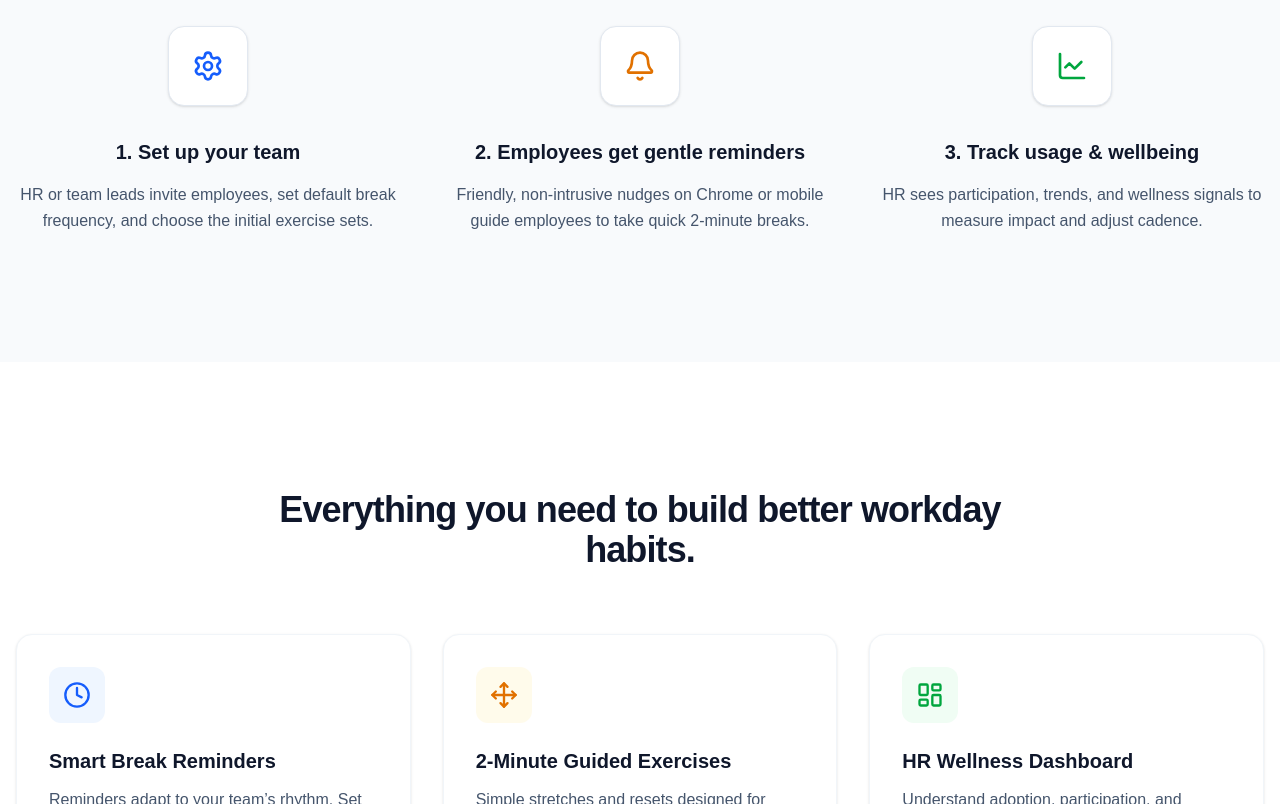
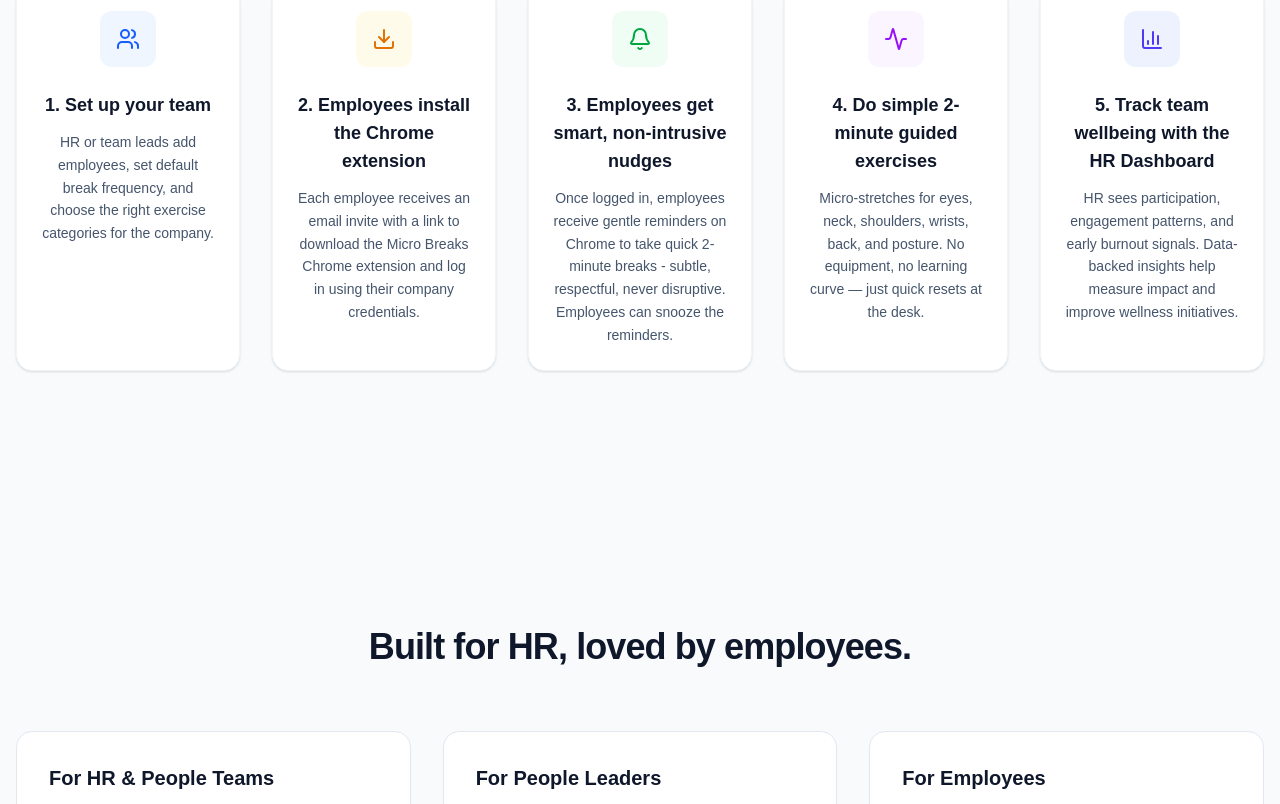
Before and after one commit to Manialdi/microbreaks-v2, a Next.js app: page / in a window 1280 px wide. Shown: the part 1936-2740 px from the top of the page. Built offline with nearby package versions, Linux system fonts and the light colour scheme.

Commit message:
refactor: Unite How It Works and Features into single 5-step flow

```diff
--- a/app/(marketing)/page.tsx
+++ b/app/(marketing)/page.tsx
@@ -1,7 +1,7 @@
 
 import Image from "next/image"
 import Link from "next/link"
-import { ArrowRight, Activity, Smile, BarChart3, Heart, Zap, Users, Globe, Settings, Bell, LineChart, Clock, Move, LayoutDashboard, CheckCircle, Check } from "lucide-react"
+import { ArrowRight, Activity, Smile, BarChart3, Heart, Zap, Users, Globe, Settings, Bell, LineChart, Clock, Move, LayoutDashboard, CheckCircle, Check, Download } from "lucide-react"
 import { FaqSection } from "@/components/landing/FaqSection"
 
 export default function LandingPage() {
@@ -131,96 +131,69 @@ export default function LandingPage() {
                 </div>
             </section>
 
-            {/* How It Works Section */}
+            {/* How Micro Breaks Works Section */}
             <section id="how-it-works" className="bg-slate-50 py-24 lg:py-32">
                 <div className="container mx-auto px-4">
                     <div className="max-w-3xl mx-auto text-center mb-16">
-                        <span className="text-blue-600 font-semibold tracking-wide uppercase text-sm">How Micro Breaks Works</span>
+                        <span className="text-blue-600 font-semibold tracking-wide uppercase text-sm">HOW MICRO BREAKS WORKS</span>
                         <h2 className="text-3xl lg:text-4xl font-bold text-slate-900 mt-3 mb-6 tracking-tight">
-                            Tiny breaks, big impact — in three simple steps.
+                            Tiny breaks, big impact — in one simple flow.
                         </h2>
                     </div>
 
-                    <div className="grid md:grid-cols-3 gap-12 relative">
-                        {/* Connecting Line (Desktop) */}
-                        <div className="hidden md:block absolute top-[2.5rem] left-1/6 right-1/6 h-0.5 bg-slate-200 -z-10" />
-
+                    <div className="grid md:grid-cols-2 xl:grid-cols-5 gap-8">
                         {/* Step 1 */}
-                        <div className="flex flex-col items-center text-center">
-                            <div className="w-20 h-20 bg-white rounded-2xl shadow-sm border border-slate-200 flex items-center justify-center mb-8 relative z-10">
-                                <Settings size={32} className="text-blue-600" />
+                        <div className="p-6 bg-white rounded-2xl border border-slate-100 shadow-sm hover:shadow-md transition-all text-center group">
+                            <div className="w-14 h-14 bg-blue-50 text-blue-600 rounded-xl flex items-center justify-center mb-6 mx-auto group-hover:bg-blue-600 group-hover:text-white transition-colors">
+                                <Users size={24} />
                             </div>
-                            <h3 className="text-xl font-bold text-slate-900 mb-4">1. Set up your team</h3>
-                            <p className="text-slate-600 leading-relaxed">
-                                HR or team leads invite employees, set default break frequency, and choose the initial exercise sets.
+                            <h3 className="text-lg font-bold text-slate-900 mb-3">1. Set up your team</h3>
+                            <p className="text-slate-600 text-sm leading-relaxed">
+                                HR or team leads add employees, set default break frequency, and choose the right exercise categories for the company.
                             </p>
                         </div>
 
                         {/* Step 2 */}
-                        <div className="flex flex-col items-center text-center">
-                            <div className="w-20 h-20 bg-white rounded-2xl shadow-sm border border-slate-200 flex items-center justify-center mb-8 relative z-10">
-                                <Bell size={32} className="text-amber-600" />
+                        <div className="p-6 bg-white rounded-2xl border border-slate-100 shadow-sm hover:shadow-md transition-all text-center group">
+                            <div className="w-14 h-14 bg-amber-50 text-amber-600 rounded-xl flex items-center justify-center mb-6 mx-auto group-hover:bg-amber-600 group-hover:text-white transition-colors">
+                                <Download size={24} />
                             </div>
-                            <h3 className="text-xl font-bold text-slate-900 mb-4">2. Employees get gentle reminders</h3>
-                            <p className="text-slate-600 leading-relaxed">
-                                Friendly, non-intrusive nudges on Chrome or mobile guide employees to take quick 2-minute breaks.
+                            <h3 className="text-lg font-bold text-slate-900 mb-3">2. Employees install the Chrome extension</h3>
+                            <p className="text-slate-600 text-sm leading-relaxed">
+                                Each employee receives an email invite with a link to download the Micro Breaks Chrome extension and log in using their company credentials.
                             </p>
                         </div>
 
                         {/* Step 3 */}
-                        <div className="flex flex-col items-center text-center">
-                            <div className="w-20 h-20 bg-white rounded-2xl shadow-sm border border-slate-200 flex items-center justify-center mb-8 relative z-10">
-                                <LineChart size={32} className="text-green-600" />
+                        <div className="p-6 bg-white rounded-2xl border border-slate-100 shadow-sm hover:shadow-md transition-all text-center group">
+                            <div className="w-14 h-14 bg-green-50 text-green-600 rounded-xl flex items-center justify-center mb-6 mx-auto group-hover:bg-green-600 group-hover:text-white transition-colors">
+                                <Bell size={24} />
                             </div>
-                            <h3 className="text-xl font-bold text-slate-900 mb-4">3. Track usage & wellbeing</h3>
-                            <p className="text-slate-600 leading-relaxed">
-                                HR sees participation, trends, and wellness signals to measure impact and adjust cadence.
-                            </p>
-                        </div>
-                    </div>
-                </div>
-            </section>
-
-            {/* Features Section */}
-            <section className="bg-white py-24 lg:py-32">
-                <div className="container mx-auto px-4">
-                    <div className="max-w-3xl mx-auto text-center mb-16">
-                        <h2 className="text-3xl lg:text-4xl font-bold text-slate-900 mb-6 tracking-tight">
-                            Everything you need to build better workday habits.
-                        </h2>
-                    </div>
-
-                    <div className="grid md:grid-cols-3 gap-8">
-                        {/* Feature Card 1 */}
-                        <div className="group p-8 rounded-2xl border border-slate-100 bg-white shadow-sm hover:shadow-xl hover:-translate-y-1 transition-all duration-300">
-                            <div className="w-14 h-14 bg-blue-50 text-blue-600 rounded-xl flex items-center justify-center mb-6 group-hover:bg-blue-600 group-hover:text-white transition-colors">
-                                <Clock size={28} />
-                            </div>
-                            <h3 className="text-xl font-bold text-slate-900 mb-3">Smart Break Reminders</h3>
-                            <p className="text-slate-600 leading-relaxed">
-                                Reminders adapt to your team’s rhythm. Set default schedules or let employees customize. Subtle, respectful, never disruptive.
+                            <h3 className="text-lg font-bold text-slate-900 mb-3">3. Employees get smart, non-intrusive nudges</h3>
+                            <p className="text-slate-600 text-sm leading-relaxed">
+                                Once logged in, employees receive gentle reminders on Chrome to take quick 2-minute breaks - subtle, respectful, never disruptive. Employees can snooze the reminders.
                             </p>
                         </div>
 
-                        {/* Feature Card 2 */}
-                        <div className="group p-8 rounded-2xl border border-slate-100 bg-white shadow-sm hover:shadow-xl hover:-translate-y-1 transition-all duration-300">
-                            <div className="w-14 h-14 bg-amber-50 text-amber-600 rounded-xl flex items-center justify-center mb-6 group-hover:bg-amber-600 group-hover:text-white transition-colors">
-                                <Move size={28} />
+                        {/* Step 4 */}
+                        <div className="p-6 bg-white rounded-2xl border border-slate-100 shadow-sm hover:shadow-md transition-all text-center group">
+                            <div className="w-14 h-14 bg-purple-50 text-purple-600 rounded-xl flex items-center justify-center mb-6 mx-auto group-hover:bg-purple-600 group-hover:text-white transition-colors">
+                                <Activity size={24} />
                             </div>
-                            <h3 className="text-xl font-bold text-slate-900 mb-3">2-Minute Guided Exercises</h3>
-                            <p className="text-slate-600 leading-relaxed">
-                                Simple stretches and resets designed for eyes, neck, shoulders, wrists, and posture. No equipment. No learning curve.
+                            <h3 className="text-lg font-bold text-slate-900 mb-3">4. Do simple 2-minute guided exercises</h3>
+                            <p className="text-slate-600 text-sm leading-relaxed">
+                                Micro-stretches for eyes, neck, shoulders, wrists, back, and posture. No equipment, no learning curve — just quick resets at the desk.
                             </p>
                         </div>
 
-                        {/* Feature Card 3 */}
-                        <div className="group p-8 rounded-2xl border border-slate-100 bg-white shadow-sm hover:shadow-xl hover:-translate-y-1 transition-all duration-300">
-                            <div className="w-14 h-14 bg-green-50 text-green-600 rounded-xl flex items-center justify-center mb-6 group-hover:bg-green-600 group-hover:text-white transition-colors">
-                                <LayoutDashboard size={28} />
+                        {/* Step 5 */}
+                        <div className="p-6 bg-white rounded-2xl border border-slate-100 shadow-sm hover:shadow-md transition-all text-center group">
+                            <div className="w-14 h-14 bg-indigo-50 text-indigo-600 rounded-xl flex items-center justify-center mb-6 mx-auto group-hover:bg-indigo-600 group-hover:text-white transition-colors">
+                                <BarChart3 size={24} />
                             </div>
-                            <h3 className="text-xl font-bold text-slate-900 mb-3">HR Wellness Dashboard</h3>
-                            <p className="text-slate-600 leading-relaxed">
-                                Understand adoption, participation, and wellbeing trends across teams. Spot burnout risk early with data-backed insights.
+                            <h3 className="text-lg font-bold text-slate-900 mb-3">5. Track team wellbeing with the HR Dashboard</h3>
+                            <p className="text-slate-600 text-sm leading-relaxed">
+                                HR sees participation, engagement patterns, and early burnout signals. Data-backed insights help measure impact and improve wellness initiatives.
                             </p>
                         </div>
                     </div>
```
